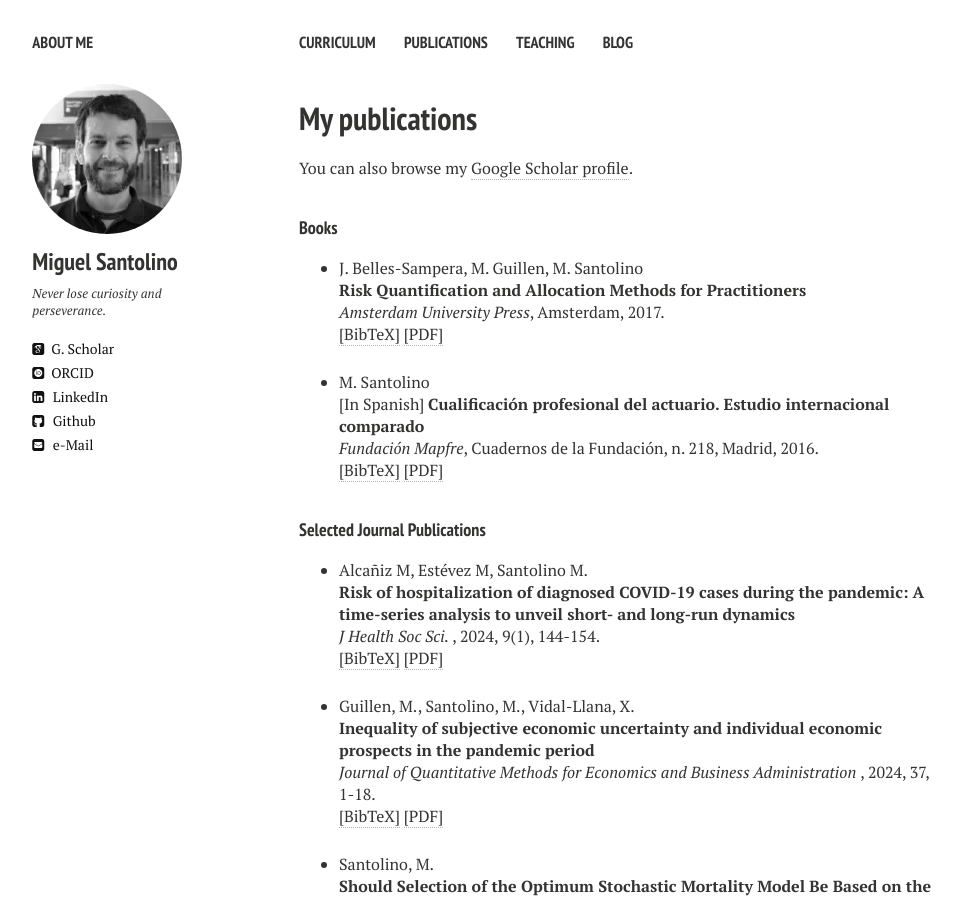
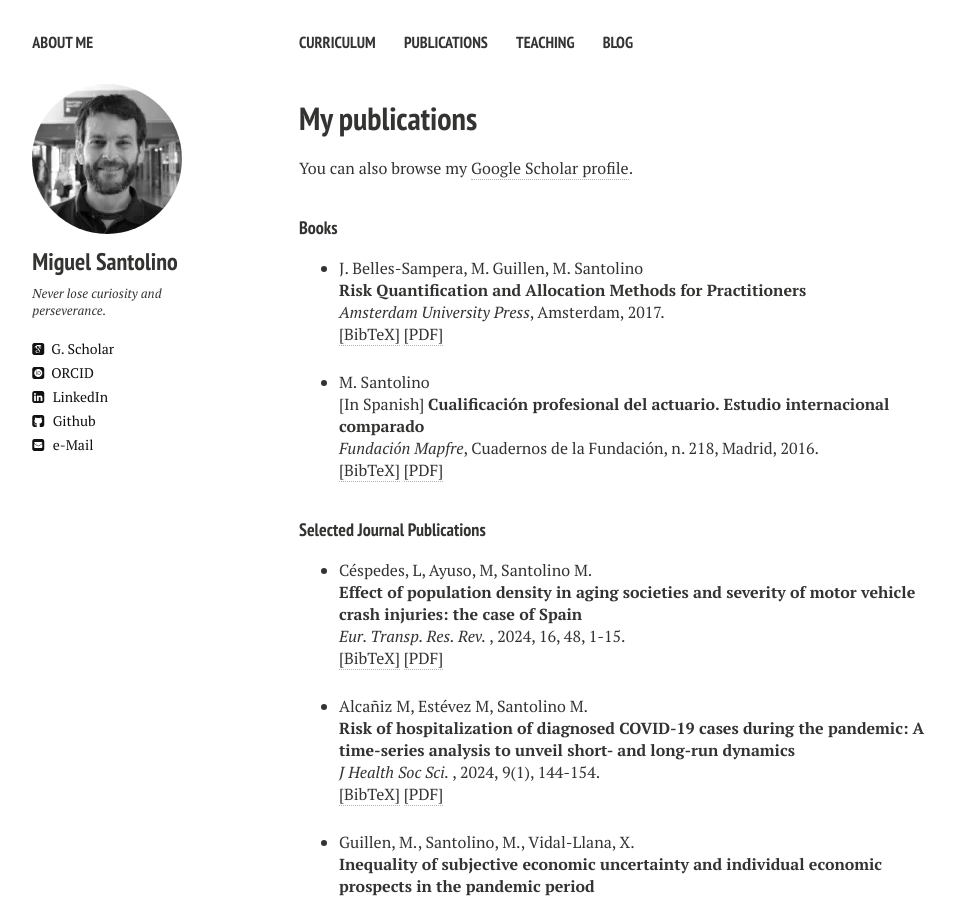
Before and after one commit to msantolino/msantolino.github.io, a Jekyll site: the page built from publications.md, in a window 1280 px wide and 900 px high. Shown: the whole window, without its empty margins (21-983 px from the left). Built offline with Jekyll 4.4.1, drawn with Linux system fonts in a browser that asks for light colours; nearby versions of some CDN libraries.

Commit message:
Update publications.html

```diff
--- a/_layouts/publications.html
+++ b/_layouts/publications.html
@@ -139,6 +139,30 @@ address   = {Madrid}
 <h4 style="margin-bottom:0px;padding-top:10px;">Selected Journal Publications</h4>
 <!-- Generated from JabRef by PubList by Truong Nghiem at 11:44 on 2015.09.10. -->
 <ul class="biblist">
+
+<!-- Item: santolino2024c -->
+<li ><p>
+  Céspedes, L, Ayuso, M, Santolino M.
+<br><b> Effect of population density in aging societies and severity of motor vehicle crash injuries: the case of Spain  </b><br>
+<i>  Eur. Transp. Res. Rev. </i>, 2024, 16, 48, 1-15.
+<br />
+<a href="javascript:toggleBibtex('santolino2024c')">[BibTeX]</a>
+<a href="https://doi.org/10.1186/s12544-024-00674-w" target="_blank">[PDF]</a>
+</p>
+<div id="bib_santolino2024c" class="bibtex noshow">
+<pre>
+@article{santolino2024c,
+  author = {Céspedes, L, Ayuso, M, Santolino M.},
+  title = {Effect of population density in aging societies and severity of motor vehicle crash injuries: the case of Spain },
+  year = {2024},
+  number = {16},
+  volume = {48},
+  pages={1-15},
+  journal = {Eur. Transp. Res. Rev. }
+}
+</pre>
+</div>
+</li>
 
 <!-- Item: santolino2024b -->
 <li ><p>
```
